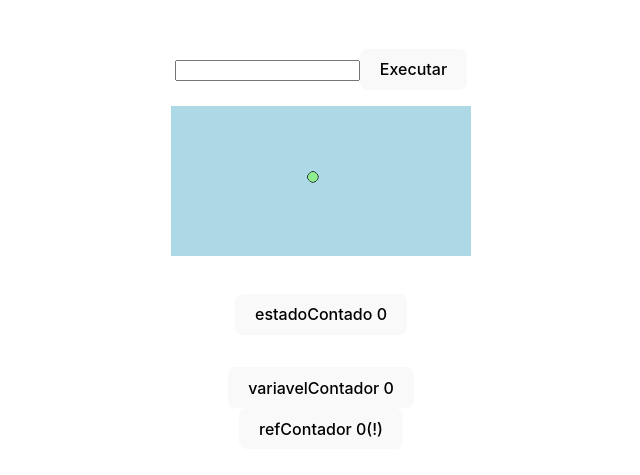
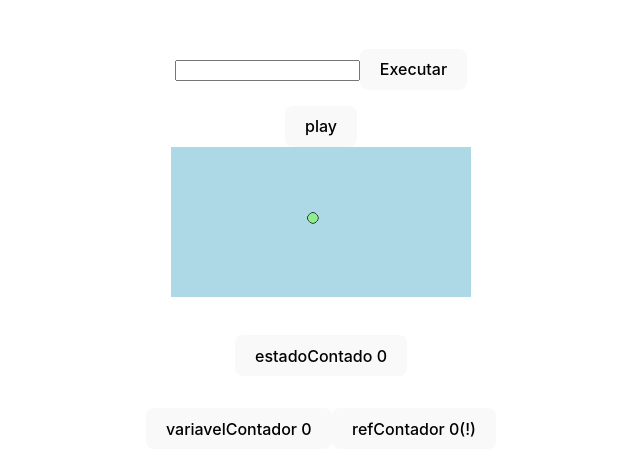
Before and after one commit to 0pedrobonfa/ufjf-dcc207-effects01, a React (Vite) app: page / in a window 1280 px wide. Shown: the part 151-626 px from the top of the page, without its empty margins (319-959 px from the left). Built offline with nearby package versions, Linux system fonts and the light colour scheme.

Commit message:
adiciona lista sem css e falta ele executar uma por vez

```diff
--- a/src/App.tsx
+++ b/src/App.tsx
@@ -2,6 +2,8 @@ import { useRef, useState } from 'react'
 import './App.css'
 import Prompt from './Prompt';
 import Tela from './Tela';
+//ref faz atualizar quando o estado muda. A variável mostra a mudança na tela com o redesenho do estado
+//não dispara redesenho; ele atualiza o valor da variável
 
 function App() {
   const [estadoContado, setEstadoContador] = useState(0);
@@ -9,8 +11,7 @@ function App() {
   let variavelContador = 0;
   const refContador = useRef(0);
 
-  //ref faz atualizar quando o estado muda. A variável mostra a mudança na tela com o redesenho do estado
-  //não dispara redesenho; ele atualiza o valor da variável
+
   return (
     <>
 
@@ -33,9 +34,6 @@ function App() {
           }}>
         variavelContador {variavelContador}
         </button>
-      </div>
-
-      <div>
         <button onClick={() => {
           refContador.current = refContador.current+1;
           console.log("refContador", refContador.current);
--- a/src/Prompt.tsx
+++ b/src/Prompt.tsx
@@ -9,15 +9,25 @@ export default function Prompt({onPosicaoChange}:PromptProps){
     const [entrada, setEntrada] = useState("");
     const [saida, setSaida] = useState("");
     const refInput = useRef<HTMLInputElement>(null);
+    const [lista, setLista] = useState<string[]>([]);
+
 
     function onEntradaChange(e: React.ChangeEvent<HTMLInputElement>){
         setEntrada(e.target.value);
         //e.target.select();
     }
-    function onExecutarClick()
+
+    function executaLista(){
+        console.log(lista);
+        for(let i=0;i<lista.length;i++)
         {
-        setSaida(entrada);
-        const tokens = entrada.split(" ");
+            //executa um comando por vez
+            let entradaAtual = structuredClone(entrada);
+            entradaAtual = lista[i];
+
+            setSaida(entradaAtual);
+
+            const tokens = entradaAtual.split(" ");
             if(tokens[0] === "mover"){
                 const x  = Number(tokens[1]);
                 const y  = Number(tokens[2]);
@@ -28,10 +38,22 @@ export default function Prompt({onPosicaoChange}:PromptProps){
             if(!refInput.current) return;
             refInput.current.select();
         }
+        setTimeout(()=>5000);
+    }
+
+    function onExecutarClick()
+    {
+        setLista(prevLista => [...prevLista, entrada]);
+
+    }
     return (<div>
         <input  ref={refInput} value={entrada} onChange={onEntradaChange} />
         <button onClick={onExecutarClick}>Executar</button>
         <p>{saida}</p>
+
+        <ol className="listaDeComandos">{lista}</ol>
+
+        <button onClick={executaLista}>play</button>
     </div>
     )
 }
--- a/src/Tela.tsx
+++ b/src/Tela.tsx
@@ -1,5 +1,5 @@
 import { useEffect, useRef, useState } from "react";
-
+//set interval pro play
 const A = 2.0;
 const V = 1.0;
 
```
Lines whose indentation alone changed are shown as unchanged.
